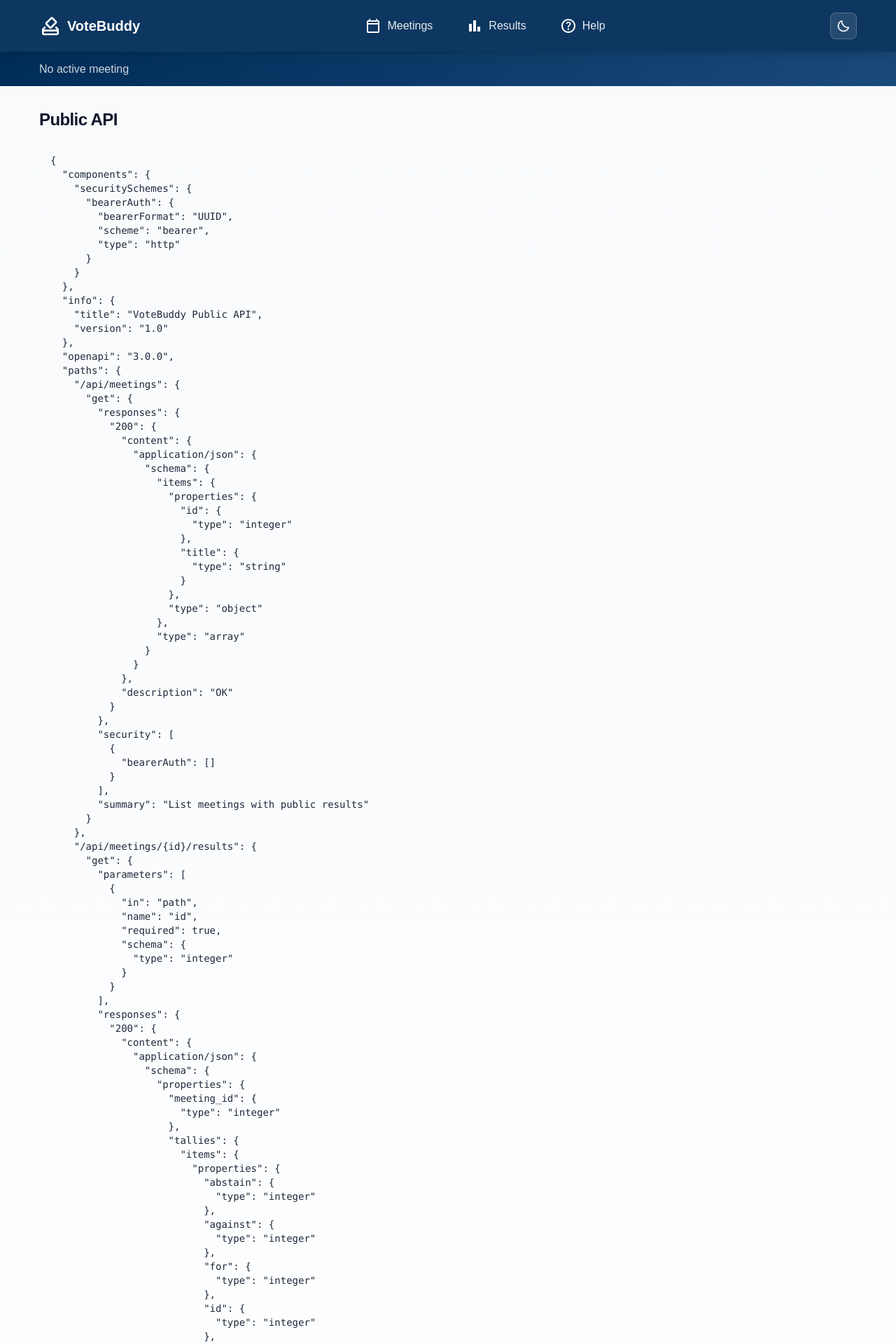
After one commit to scorchsoft/vote-buddy, a Flask app: page /api/docs in a window 1280 px wide. The commit adds this page. Shown: the top 1920 px of the page at 70% size. Run offline with Flask 3, Linux system fonts and the light colour scheme.

Commit message:
feat(api): add token-secured endpoints and admin page

```diff
--- a/app/__init__.py
+++ b/app/__init__.py
@@ -127,6 +127,7 @@ def register_blueprints(app):
     from .help.routes import bp as help_bp
     from .notifications.routes import bp as notifications_bp
     from .comments import bp as comments_bp
+    from .api import bp as api_bp
 
     app.register_blueprint(main_bp)
     app.register_blueprint(auth_bp)
@@ -137,6 +138,7 @@ def register_blueprints(app):
     app.register_blueprint(help_bp)
     app.register_blueprint(notifications_bp)
     app.register_blueprint(comments_bp)
+    app.register_blueprint(api_bp)
 
 
 def register_error_handlers(app):
--- a/app/admin/forms.py
+++ b/app/admin/forms.py
@@ -49,3 +49,8 @@ class SettingsForm(FlaskForm):
     manual_email_mode = BooleanField("Disable Automatic Emails")
     contact_url = StringField("Contact URL", validators=[Optional(), URL()])
     submit = SubmitField("Save")
+
+
+class ApiTokenForm(FlaskForm):
+    name = StringField("Name", validators=[DataRequired()])
+    submit = SubmitField("Generate")
--- /dev/null
+++ b/app/api/__init__.py
@@ -0,0 +1,5 @@
+from flask import Blueprint
+
+bp = Blueprint('api', __name__, url_prefix='/api')
+
+from . import routes  # noqa: E402,F401
--- /dev/null
+++ b/app/api/routes.py
@@ -0,0 +1,97 @@
+from functools import wraps
+import os
+import yaml
+from flask import request, abort, jsonify, current_app, render_template
+
+from ..extensions import db
+from ..models import Meeting, Amendment, Motion, Vote, ApiToken
+from . import bp
+
+
+def token_required(func):
+    @wraps(func)
+    def wrapper(*args, **kwargs):
+        auth = request.headers.get("Authorization", "")
+        if not auth.startswith("Bearer "):
+            abort(401)
+        token = auth.split(None, 1)[1]
+        if not ApiToken.verify(token, current_app.config["API_TOKEN_SALT"]):
+            abort(401)
+        return func(*args, **kwargs)
+
+    return wrapper
+
+
+def _vote_counts(query):
+    counts = {"for": 0, "against": 0, "abstain": 0}
+    rows = (
+        db.session.query(Vote.choice, db.func.count(Vote.id))
+        .filter(query)
+        .group_by(Vote.choice)
+        .all()
+    )
+    for choice, count in rows:
+        counts[choice] = count
+    return counts
+
+
+@bp.get("/docs")
+def api_docs():
+    docs_path = os.path.join(current_app.root_path, "..", "docs", "api.yaml")
+    with open(docs_path) as f:
+        data = yaml.safe_load(f)
+    return render_template("api_docs.html", docs=data)
+
+
+@bp.get("/meetings")
+@token_required
+def list_meetings():
+    meetings = (
+        Meeting.query.filter_by(public_results=True)
+        .order_by(Meeting.title)
+        .all()
+    )
+    return jsonify([{"id": m.id, "title": m.title} for m in meetings])
+
+
+@bp.get("/meetings/<int:meeting_id>/results")
+@token_required
+def meeting_results(meeting_id: int):
+    meeting = Meeting.query.get_or_404(meeting_id)
+    if not meeting.public_results:
+        abort(404)
+
+    tallies = []
+    amendments = (
+        Amendment.query.filter_by(meeting_id=meeting.id)
+        .order_by(Amendment.order)
+        .all()
+    )
+    for amend in amendments:
+        counts = _vote_counts(Vote.amendment_id == amend.id)
+        tallies.append(
+            {
+                "type": "amendment",
+                "id": amend.id,
+                "text": amend.text_md[:40],
+                **counts,
+            }
+        )
+
+    motions = (
+        Motion.query.filter_by(meeting_id=meeting.id)
+        .order_by(Motion.ordering)
+        .all()
+    )
+    for motion in motions:
+        counts = _vote_counts(Vote.motion_id == motion.id)
+        tallies.append(
+            {
+                "type": "motion",
+                "id": motion.id,
+                "text": motion.title,
+                **counts,
+            }
+        )
+
+    return jsonify({"meeting_id": meeting.id, "tallies": tallies})
--- a/app/models.py
+++ b/app/models.py
@@ -262,6 +262,35 @@ class UnsubscribeToken(db.Model):
     created_at = db.Column(db.DateTime, default=datetime.utcnow)
 
 
+class ApiToken(db.Model):
+    """Token for authenticating API requests."""
+
+    __tablename__ = "api_tokens"
+
+    id = db.Column(db.Integer, primary_key=True)
+    name = db.Column(db.String(100))
+    token_hash = db.Column(db.String(64), unique=True, nullable=False)
+    created_at = db.Column(db.DateTime, default=datetime.utcnow)
+
+    @staticmethod
+    def _hash(token: str, salt: str) -> str:
+        return hashlib.sha256(f"{token}{salt}".encode()).hexdigest()
+
+    @classmethod
+    def create(cls, name: str, salt: str) -> tuple["ApiToken", str]:
+        """Create token, store hash and return plain value."""
+        plain = str(uuid7())
+        hashed = cls._hash(plain, salt)
+        obj = cls(name=name, token_hash=hashed)
+        db.session.add(obj)
+        return obj, plain
+
+    @classmethod
+    def verify(cls, token: str, salt: str) -> "ApiToken | None":
+        hashed = cls._hash(token, salt)
+        return cls.query.filter_by(token_hash=hashed).first()
+
+
 class Amendment(db.Model):
     __tablename__ = "amendments"
     id = db.Column(db.Integer, primary_key=True)
--- /dev/null
+++ b/app/templates/api_docs.html
@@ -0,0 +1,5 @@
+{% extends 'base.html' %}
+{% block content %}
+  <h1 class="text-2xl font-bold mb-4">Public API</h1>
+  <pre class="bg-bp-grey-100 p-4 rounded text-sm">{{ docs|tojson(indent=2) }}</pre>
+{% endblock %}
--- a/app/templates/base.html
+++ b/app/templates/base.html
@@ -83,6 +83,10 @@
                   <a href="{{ url_for('admin.manage_settings') }}" class="bp-dropdown-item">
                     <img src="{{ url_for('static', filename='icons/data_usage_30dp_000000_FILL0_wght400_GRAD0_opsz24.svg') }}" alt="" class="bp-icon mr-2 w-5 h-5">
                     Site Settings
+                  </a>
+                  <a href="{{ url_for('admin.manage_api_tokens') }}" class="bp-dropdown-item">
+                    <img src="{{ url_for('static', filename='icons/key_30dp_000000_FILL0_wght400_GRAD0_opsz24.svg') }}" alt="" class="bp-icon mr-2 w-5 h-5">
+                    API Tokens
                   </a>
                   {% endif %}
                 </div>
@@ -180,6 +184,10 @@
               <img src="{{ url_for('static', filename='icons/data_usage_30dp_FFFFFF_FILL0_wght400_GRAD0_opsz24.svg') }}" alt="" class="bp-icon mr-2 w-5 h-5">
               Site Settings
             </a>
+            <a href="{{ url_for('admin.manage_api_tokens') }}" class="bp-nav-link text-white">
+              <img src="{{ url_for('static', filename='icons/key_30dp_FFFFFF_FILL0_wght400_GRAD0_opsz24.svg') }}" alt="" class="bp-icon mr-2 w-5 h-5">
+              API Tokens
+            </a>
             {% endif %}
           </li>
           <li class="mt-4 pt-4 border-t border-white/20">
@@ -257,6 +265,7 @@
               <li><a href="{{ url_for('help.show_help') }}" class="hover:underline opacity-90 hover:opacity-100">Help & Documentation</a></li>
               <li><a href="{{ url_for('voting.verify_receipt') }}" class="hover:underline opacity-90 hover:opacity-100">Verify Receipt</a></li>
                 <li><a href="{{ url_for('main.results_index') }}" class="hover:underline opacity-90 hover:opacity-100">Results Archive</a></li>
+                <li><a href="{{ url_for('api.api_docs') }}" class="hover:underline opacity-90 hover:opacity-100">API Docs</a></li>
                 {% if not current_user.is_authenticated %}
                 <li><a href="{{ url_for('auth.login') }}" class="hover:underline opacity-90 hover:opacity-100">Admin Login</a></li>
                 {% endif %}
--- a/config.py
+++ b/config.py
@@ -16,6 +16,7 @@ class Config:
     MAIL_DEFAULT_SENDER = os.getenv("MAIL_DEFAULT_SENDER")
     VOTE_SALT = os.getenv("VOTE_SALT", "static-salt")
     TOKEN_SALT = os.getenv("TOKEN_SALT", "token-salt")
+    API_TOKEN_SALT = os.getenv("API_TOKEN_SALT", "api-token-salt")
     RUNOFF_EXTENSION_MINUTES = int(os.getenv("RUNOFF_EXTENSION_MINUTES", "2880"))
     NOTICE_PERIOD_DAYS = int(os.getenv("NOTICE_PERIOD_DAYS", "14"))
     STAGE1_LENGTH_DAYS = int(os.getenv("STAGE1_LENGTH_DAYS", "7"))
--- /dev/null
+++ b/docs/api.yaml
@@ -0,0 +1,68 @@
+openapi: 3.0.0
+info:
+  title: VoteBuddy Public API
+  version: '1.0'
+paths:
+  /api/meetings:
+    get:
+      summary: List meetings with public results
+      security:
+        - bearerAuth: []
+      responses:
+        '200':
+          description: OK
+          content:
+            application/json:
+              schema:
+                type: array
+                items:
+                  type: object
+                  properties:
+                    id:
+                      type: integer
+                    title:
+                      type: string
+  /api/meetings/{id}/results:
+    get:
+      summary: Tallies for a meeting
+      security:
+        - bearerAuth: []
+      parameters:
+        - in: path
+          name: id
+          required: true
+          schema:
+            type: integer
+      responses:
+        '200':
+          description: OK
+          content:
+            application/json:
+              schema:
+                type: object
+                properties:
+                  meeting_id:
+                    type: integer
+                  tallies:
+                    type: array
+                    items:
+                      type: object
+                      properties:
+                        type:
+                          type: string
+                        id:
+                          type: integer
+                        text:
+                          type: string
+                        for:
+                          type: integer
+                        against:
+                          type: integer
+                        abstain:
+                          type: integer
+components:
+  securitySchemes:
+    bearerAuth:
+      type: http
+      scheme: bearer
+      bearerFormat: UUID
--- a/requirements.txt
+++ b/requirements.txt
@@ -16,3 +16,4 @@ Markdown==3.8
 bleach==6.0.0
 Flask-Limiter==3.12
 Faker==37.4.0
+PyYAML==6.0
```
Also changed, not shown: app/admin/routes.py (+30 -0 lines), app/templates/admin/api_tokens.html (added, +33 -0 lines), docs/prd.md (+1 -0 lines), migrations/versions/o1p2q3r4_add_api_tokens_table.py (added, +28 -0 lines), tests/test_api.py (added, +64 -0 lines), README.md.
